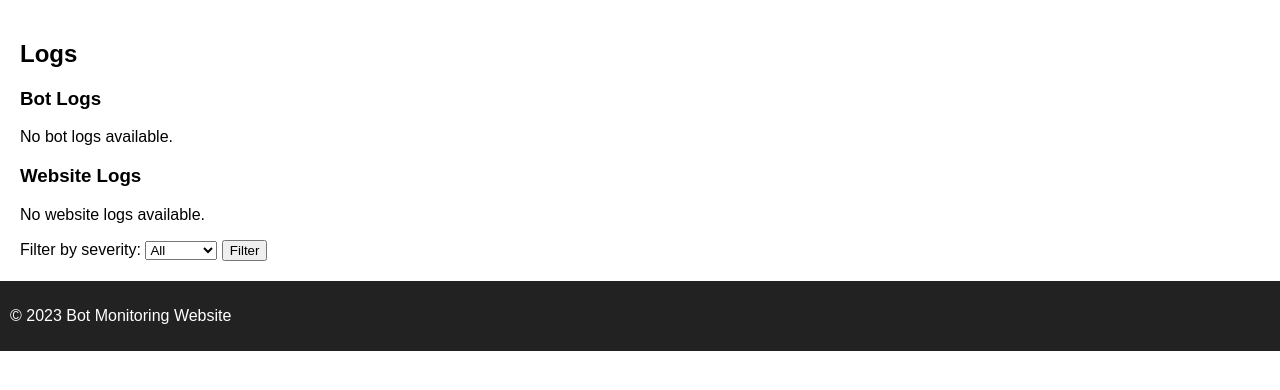
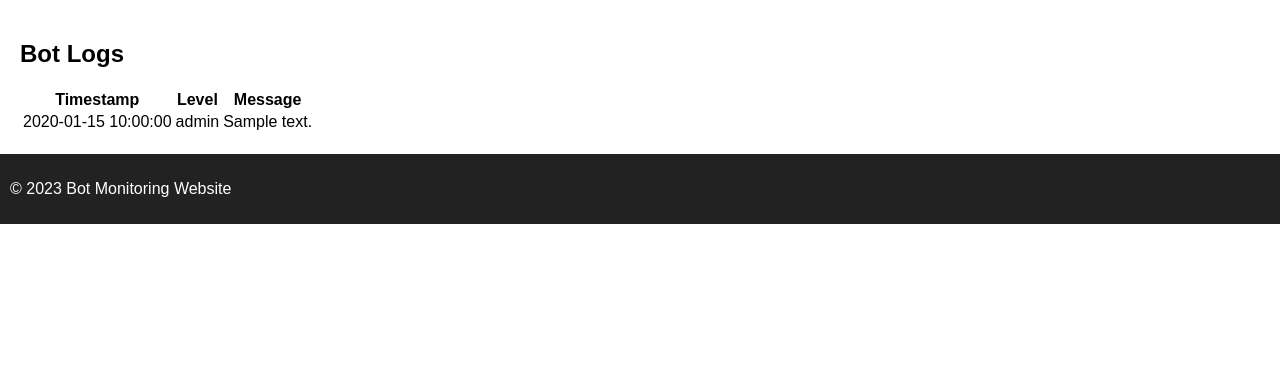
Before and after one commit to GraysLawson/opossum, a Flask app: page /logs in a window 1280 px wide. Shown: the part 118-508 px from the top of the page. Run offline with Flask 3, Linux system fonts and the light colour scheme; a database or web service that is not in the repository returns one stand-in record (values such as "Sample title"); some libraries are stand-ins or nearby versions.

Commit message:
new file:   bot/.dockerignore 	modified:   bot/Dockerfile 	modified:   bot/events.py 	modified:   bot/fly.toml 	new file:   bot/logger.py 	modified:   bot/main.py 	modified:   bot/requirements.txt 	new file:   website/.dockerignore 	modified:   website/Dockerfile 	modified:   website/app.py 	modified:   website/fly.toml 	modified:   website/templates/logs.html

```diff
--- a/bot/requirements.txt
+++ b/bot/requirements.txt
@@ -1,2 +1,4 @@
 discord.py
 openai
+psycopg2-binary
+python-dotenv
--- a/website/app.py
+++ b/website/app.py
@@ -1,13 +1,26 @@
 from flask import Flask, render_template, request, redirect, url_for
 import os
 import psycopg2
+import psycopg2.extras
 
+app = Flask(__name__)
 app = Flask(__name__)
 
 DATABASE_URL = os.getenv('DATABASE_URL')
 
 def get_db_connection():
     conn = psycopg2.connect(DATABASE_URL)
+    conn.cursor_factory = psycopg2.extras.DictCursor
+    with conn.cursor() as cur:
+        cur.execute("""
+            CREATE TABLE IF NOT EXISTS bot_logs (
+                id SERIAL PRIMARY KEY,
+                timestamp TIMESTAMP DEFAULT CURRENT_TIMESTAMP,
+                level VARCHAR(10),
+                message TEXT
+            )
+        """)
+        conn.commit()
     return conn
 
 @app.route('/')
@@ -16,9 +29,17 @@ def index():
 
 @app.route('/logs')
 def logs():
-    # Fetch logs from database or file
-    logs = []
-    return render_template('logs.html', logs=logs)
+    try:
+        conn = get_db_connection()
+        cur = conn.cursor()
+        cur.execute('SELECT * FROM bot_logs ORDER BY timestamp DESC LIMIT 100')
+        logs = cur.fetchall()
+        cur.close()
+        conn.close()
+        return render_template('logs.html', logs=logs)
+    except Exception as e:
+        app.logger.error(f"An error occurred while fetching logs: {str(e)}")
+        return render_template('logs.html', logs=[], error="An error occurred while fetching logs.")
 
 @app.route('/config', methods=['GET', 'POST'])
 def config():
--- a/website/templates/logs.html
+++ b/website/templates/logs.html
@@ -1,38 +1,25 @@
 {% extends 'base.html' %}
 
 {% block content %}
-<h2>Logs</h2>
-<h3>Bot Logs</h3>
-{% if BotLogs %}
-    <ul>
-    {% for log in BotLogs %}
-        <li>[{{ log.CreatedAt }}] [{{ log.Severity }}] {{ log.Log }}</li>
+<h2>Bot Logs</h2>
+{% if error %}
+    <p class="error">{{ error }}</p>
+{% elif logs %}
+    <table>
+        <tr>
+            <th>Timestamp</th>
+            <th>Level</th>
+            <th>Message</th>
+        </tr>
+    {% for log in logs %}
+        <tr>
+            <td>{{ log.timestamp }}</td>
+            <td>{{ log.level }}</td>
+            <td>{{ log.message }}</td>
+        </tr>
     {% endfor %}
-    </ul>
+    </table>
 {% else %}
-    <p>No bot logs available.</p>
+    <p>No logs available.</p>
 {% endif %}
-
-<h3>Website Logs</h3>
-{% if WebsiteLogs %}
-    <ul>
-    {% for log in WebsiteLogs %}
-        <li>[{{ log.CreatedAt }}] [{{ log.Severity }}] {{ log.Log }}</li>
-    {% endfor %}
-    </ul>
-{% else %}
-    <p>No website logs available.</p>
-{% endif %}
-
-<form method="get">
-    <label for="severity">Filter by severity:</label>
-    <select name="severity" id="severity">
-        <option value="">All</option>
-        <option value="debug" {% if Severity == 'debug' %}selected{% endif %}>Debug</option>
-        <option value="info" {% if Severity == 'info' %}selected{% endif %}>Info</option>
-        <option value="warning" {% if Severity == 'warning' %}selected{% endif %}>Warning</option>
-        <option value="error" {% if Severity == 'error' %}selected{% endif %}>Error</option>
-    </select>
-    <input type="submit" value="Filter">
-</form>
 {% endblock %}
```
Also changed, not shown: bot/events.py (+6 -6 lines), bot/fly.toml (+9 -1 lines), bot/logger.py (added, +52 -0 lines), bot/main.py (+7 -0 lines), website/fly.toml (+9 -1 lines), 4 other files.
